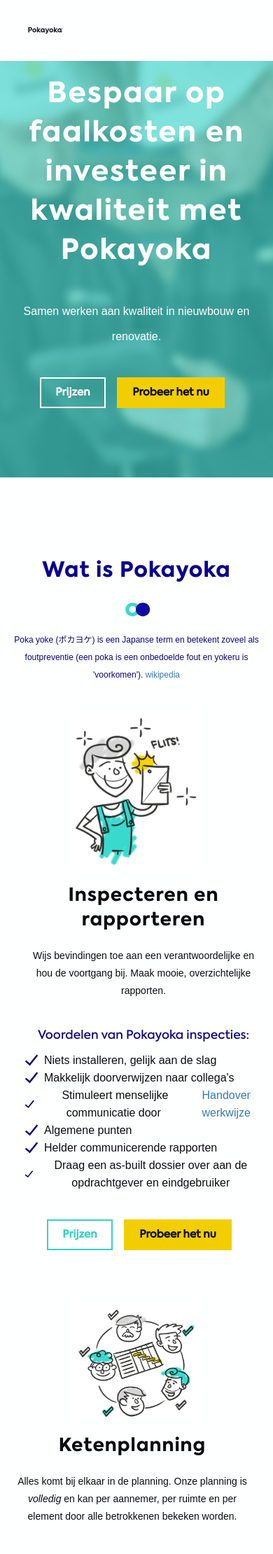
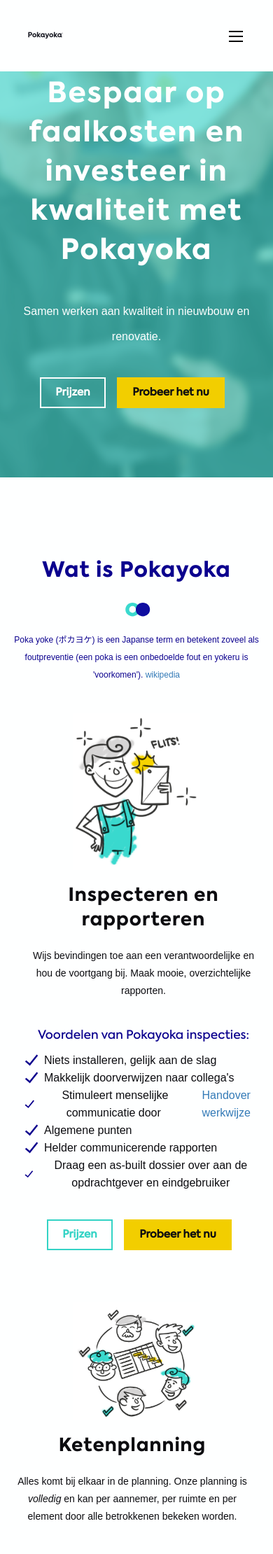
Before and after one commit to sandersoeteman/sandersoeteman.github.io, a Jekyll site: the page built from index.html, in a window 390 px wide. Shown: the top 2220 px of the page at 70% size. Built offline with Jekyll 4.4.1, drawn with Linux system fonts in a browser that asks for light colours; some web fonts are replaced.

Commit message:
hamburger unbroken

```diff
--- a/_includes/header.html
+++ b/_includes/header.html
@@ -12,7 +12,14 @@
               data-target="#header-menu"
               aria-expanded="false"
             >
-              <i class="fa fa-bars fa-lg"></i>
+              <svg aria-label="Menu" viewBox="0 0 24 24" class="hamburger">
+                <path
+                  fill="none"
+                  stroke="#000"
+                  stroke-width="2"
+                  d="M2,19 L22,19 M2,5 L22,5 M2,12 L22,12"
+                ></path>
+              </svg>
             </button>
             <div class="logo-brand">
               <a href="{{ site.url }}">
--- a/_sass/style.scss
+++ b/_sass/style.scss
@@ -264,6 +264,11 @@
   flex-direction: row-reverse;
   justify-content: space-between;
   align-items: center;
+
+  svg.hamburger {
+    width: 24px;
+    height: 24px;
+  }
 }
 .header-container {
   display: flex;
```
